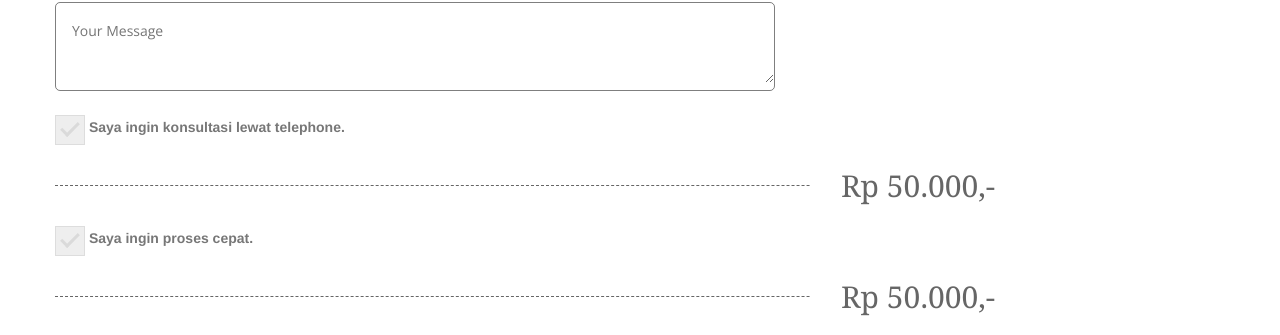
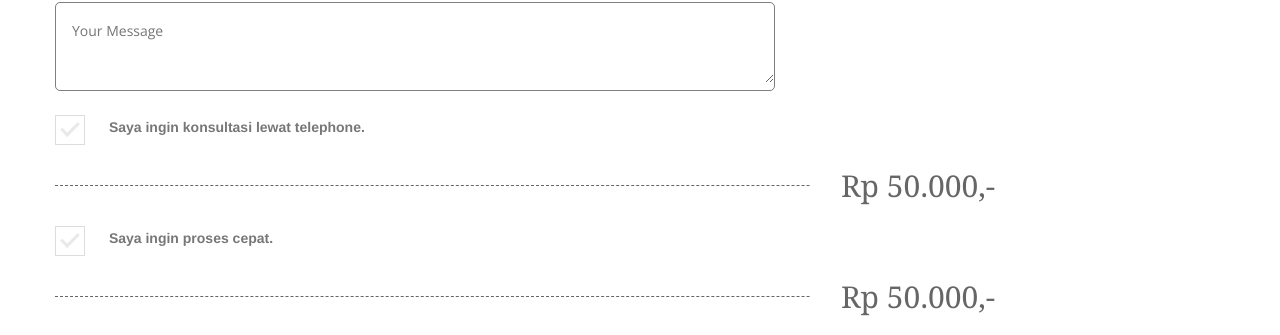
Before and after one commit to kemtol/legalserviceindonesia, a Jekyll site: the page built from laman/checkout.md, in a window 1280 px wide. Shown: the part 1605-1940 px from the top of the page. Built offline with Jekyll 4.4.1, drawn with Linux system fonts in a browser that asks for light colours.

Commit message:
Update custom.css

```diff
--- a/css/custom.css
+++ b/css/custom.css
@@ -239,6 +239,7 @@ section:nth-of-type(odd){
     margin: 0;
     position: relative;
     display: inline-block;
+	margin-right:2rem;
 }
 
 .cbox label {
@@ -248,7 +249,7 @@ section:nth-of-type(odd){
 	height: 30px;
 	top: 0;
   	left: 0;
-	background: #eee;
+	background: #fff;
 	border:1px solid #ddd;
 }
 
```
